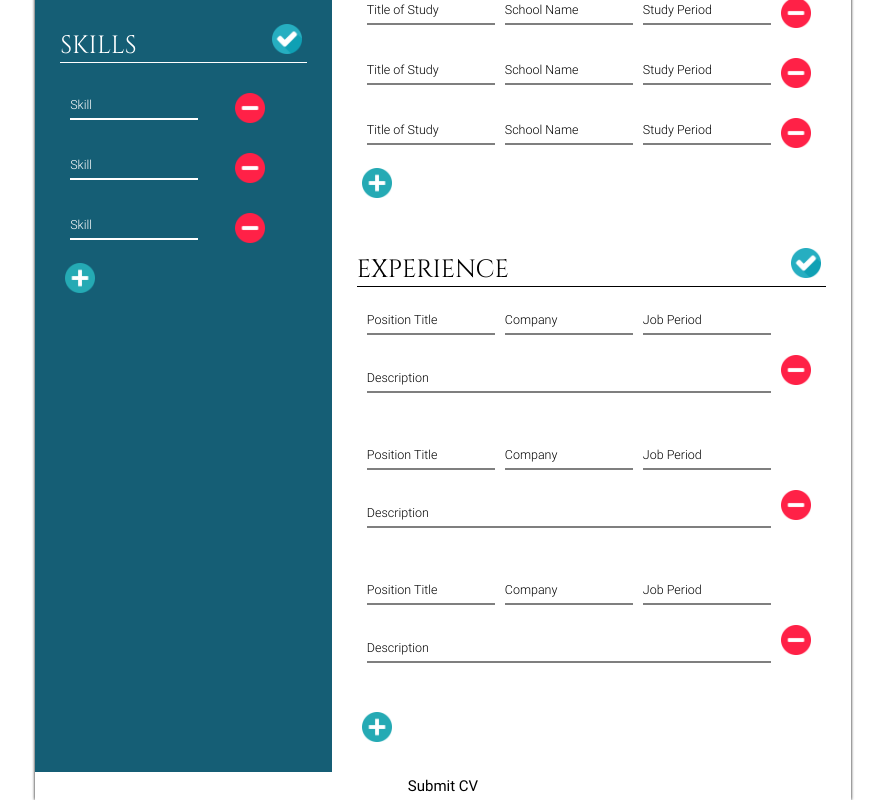
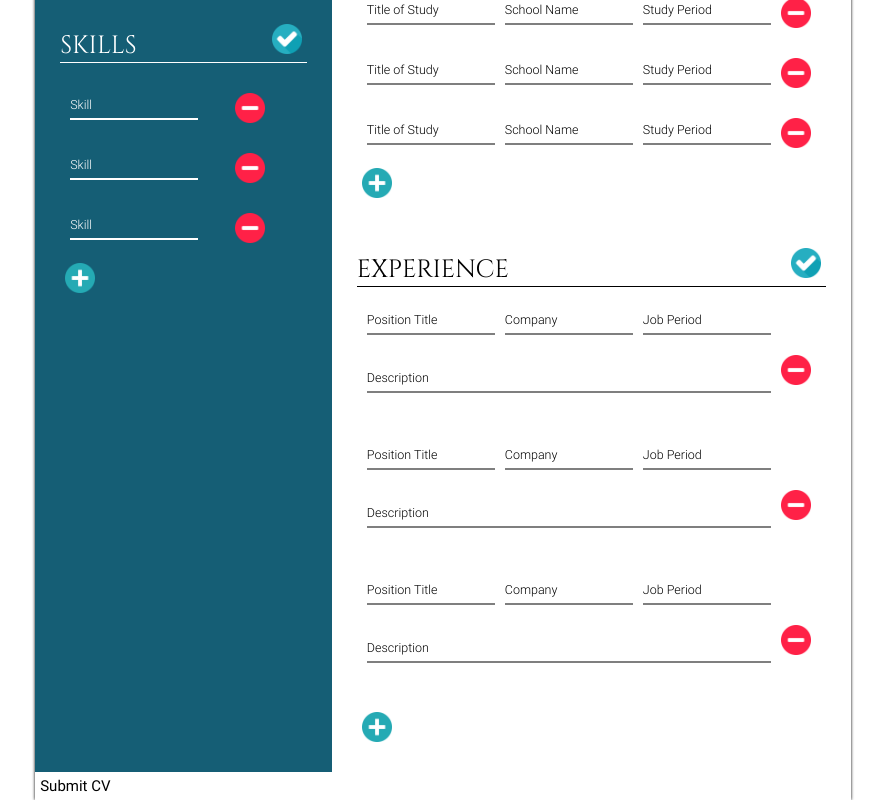
Before and after one commit to NestorNebula/cv-application, a React (Vite) app: page / in a window 1280 px wide. Shown: the part 297-1097 px from the top of the page, without its empty margins (197-1082 px from the left). Built offline with nearby package versions, Linux system fonts and the light colour scheme.

Commit message:
refactor: add container div to submit button

```diff
--- a/src/App.jsx
+++ b/src/App.jsx
@@ -21,9 +21,11 @@ function App() {
           <Section type="experience" cvsubmit={cvsubmit} />
         </div>
         {cvsubmit ? null : (
-          <button className="cvsubmitbtn" onClick={updateCvSubmit}>
-            Submit CV
-          </button>
+          <div className="submitbtndiv">
+            <button className="cvsubmitbtn" onClick={updateCvSubmit}>
+              Submit CV
+            </button>
+          </div>
         )}
       </main>
     </div>
```
